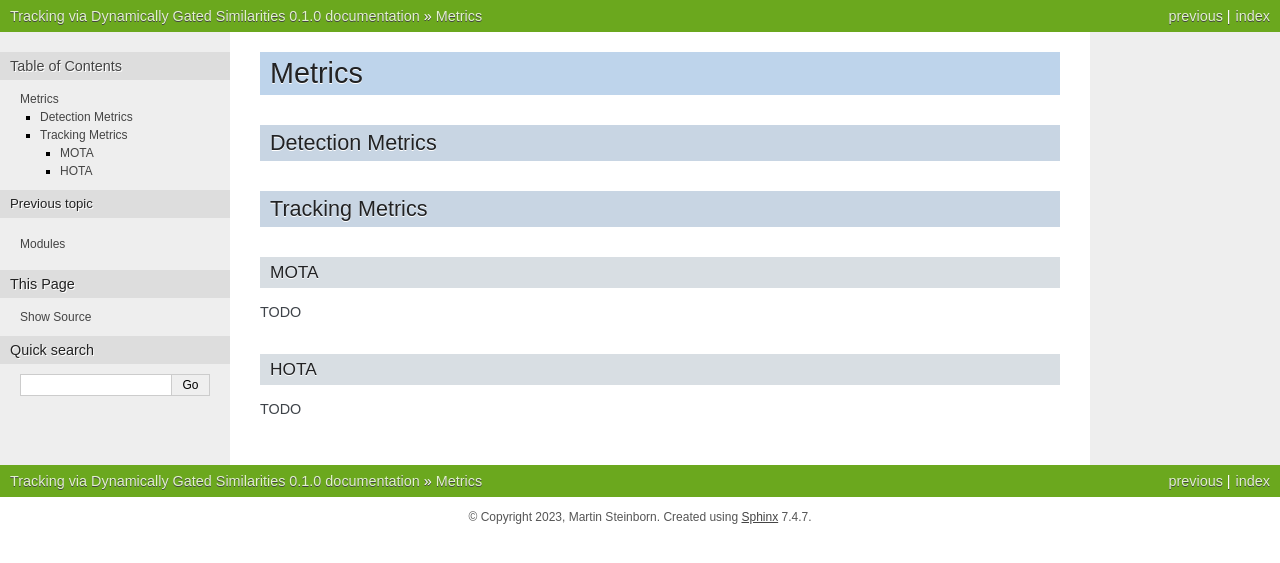
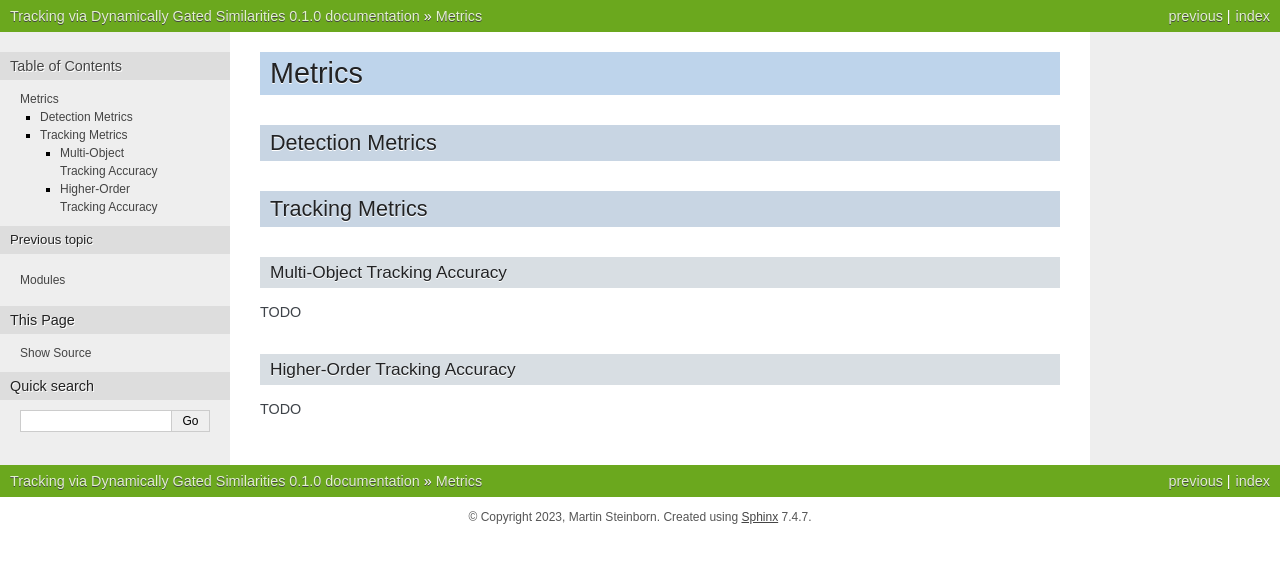
Before and after one commit to bmmtstb/dynamically-gated-similarities, a Sphinx documentation site: the page built from docs/metrics.rst, in a window 1280 px wide. Shown: the top 563 px of the page. Built offline with Sphinx 7.4.7, drawn with Linux system fonts in a browser that asks for light colours.

Commit message:
fixed docs
Signed-off-by: Martin <1500595+bmmtstb@users.noreply.github.com>

```diff
--- a/docs/conf.py
+++ b/docs/conf.py
@@ -66,10 +66,8 @@ rst_prolog = """
 .. _torchreid: https://github.com/KaiyangZhou/deep-person-reid
 .. |MOT| replace:: ``MOT``
 .. _MOT: https://motchallenge.net/
-.. |MOTA| replace:: ``MOTA``
-.. _MOTA: _metrics_mota
-.. |HOTA| replace:: ``HOTA``
-.. _HOTA: _metrics_hota
+.. |MOTA| replace:: :ref:` ``MOTA`` <metrics_mota>`
+.. |HOTA| replace:: :ref:` ``HOTA`` <metrics_hota>`
 """
 
 # tell autodoc that we don't want these packages to be imported
--- a/docs/metrics.rst
+++ b/docs/metrics.rst
@@ -14,14 +14,14 @@ Tracking Metrics
 
 .. _metrics_mota:
 
-MOTA
-====
+Multi-Object Tracking Accuracy
+==============================
 
 TODO
 
 .. _metrics_hota:
 
-HOTA
-====
+Higher-Order Tracking Accuracy
+==============================
 
 TODO
```
Also changed, not shown: 1 other file.
